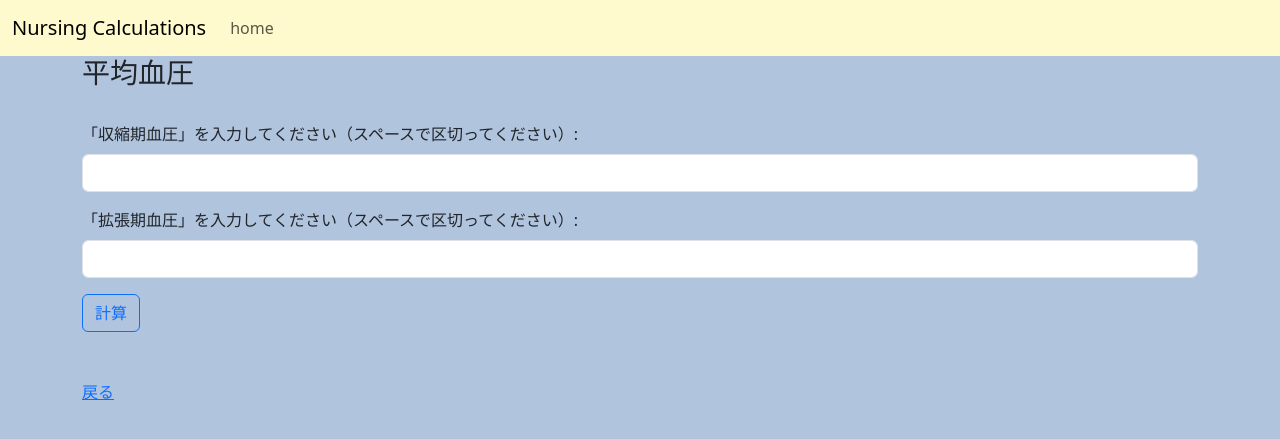
After one commit to yumikezuri/nurse, a Django app: page /calculate/bp/ in a window 1280 px wide. The commit adds this page. Shown: the top 439 px of the page. Run offline with Django 4.2, Linux system fonts and the light colour scheme.

Commit message:
[add]「平均血圧計算」機能実装
view.pyにおいてBPViewを追加．bp.htmlにおいて収縮期血圧と拡張期血圧を入力し，その値をもとに平均血圧を求めて画面に表示する．

```diff
--- /dev/null
+++ b/calculate/forms.py
@@ -0,0 +1,5 @@
+from django import forms
+
+class BPForm(forms.Form):
+    systolic_bp = forms.CharField(label='収縮期血圧', required=True)
+    diastolic_bp = forms.CharField(label='拡張期血圧', required=True)
--- /dev/null
+++ b/calculate/templates/calculate/bp.html
@@ -0,0 +1,34 @@
+{% extends 'base.html' %}
+
+{% block title %} 平均血圧計算 {% endblock %}
+
+{% block main %}
+<div class="container">
+    <h3>平均血圧</h3>
+    <br>
+    <form method="post">
+	{% csrf_token %}
+		<div class="mb-3">
+	      	<label for="id_systolic_bp" class="form-label">「収縮期血圧」を入力してください（スペースで区切ってください）:</label>
+	       	<input type="text" class="form-control" id="id_systolic_bp" name="systolic_bp" required>
+	   	</div>
+
+	   	<div class="mb-3">
+	      	<label for="id_diastolic_bp" class="form-label">「拡張期血圧」を入力してください（スペースで区切ってください）:</label>
+	       	<input type="text" class="form-control" id="id_diastolic_bp" name="diastolic_bp" required>
+	   	</div>
+
+	    <button type="submit" class="btn btn-outline-primary">計算</button>
+	</form>
+    {% if mean_bp %}
+    <div class="mt-3">
+        <p>平均血圧: {{ mean_bp }}</p>
+        <p>収縮期血圧の最大値: {{ max_systolic_bp }}</p>
+        <p>拡張期血圧の最小値: {{ min_diastolic_bp }}</p>
+    </div>
+    {% endif %}
+
+    <br><br>
+    <a href="{% url 'calculate:home' %}">戻る</a>
+</div>
+{% endblock %}
--- a/calculate/templates/calculate/home.html
+++ b/calculate/templates/calculate/home.html
@@ -4,7 +4,8 @@
 
 {% block main %}
 	<div class="container">
-	    <h1>メニュー</h1>
+	    <h3>menu</h3>
 	    <!-- ここにホーム画面のコンテンツを追加してください -->
+	    <a href="{% url 'calculate:bp' %}">平均血圧</a>
 	</div>
 {% endblock %}
--- a/calculate/urls.py
+++ b/calculate/urls.py
@@ -1,8 +1,9 @@
 from django.urls import path
-from .views import HomeView
+from .views import HomeView, BPView
 
 app_name = 'calculate'
 
 urlpatterns = [
     path('home/', HomeView.as_view(), name='home'),
+    path('bp/', BPView.as_view(), name='bp'),
 ]
--- a/calculate/views.py
+++ b/calculate/views.py
@@ -1,5 +1,10 @@
-from django.shortcuts import render
+from django.shortcuts import render, redirect
+from django.urls import reverse
+from django.http import HttpResponse
 from django.views import View
+from django.views.generic import FormView
+
+from .forms import BPForm
 
 # Create your views here.
 # ホーム画面
@@ -8,3 +13,30 @@ class HomeView(View):
 
     def get(self, request, *args, **kwargs):
         return render(request, self.template_name)
+
+
+# 平均血圧計算画面
+class BPView(FormView):
+    template_name = 'calculate/bp.html'
+    form_class = BPForm
+
+    def form_valid(self, form):
+        systolic_bp_values = form.cleaned_data['systolic_bp'].split()  # 収縮期血圧の値をリストに変換
+        diastolic_bp_values = form.cleaned_data['diastolic_bp'].split()  # 拡張期血圧の値をリストに変換
+
+        # 文字列を整数に変換
+        systolic_bp_values = list(map(int, systolic_bp_values))
+        diastolic_bp_values = list(map(int, diastolic_bp_values))
+
+        # 最大の収縮期血圧と最小の拡張期血圧を計算に使用
+        max_systolic_bp = max(systolic_bp_values)
+        min_diastolic_bp = min(diastolic_bp_values)
+
+        mean_bp = (max_systolic_bp - min_diastolic_bp) / 3 + min_diastolic_bp
+
+        context = self.get_context_data()
+        context['mean_bp'] = mean_bp
+        context['max_systolic_bp'] = max_systolic_bp
+        context['min_diastolic_bp'] = min_diastolic_bp
+
+        return self.render_to_response(context)
--- a/templates/base.html
+++ b/templates/base.html
@@ -14,13 +14,24 @@
 
 	</head>
 
-	<body>
+	<body style="background-color: #b0c4de;">
 
-		<div>
-			<nav>
-				<div>看護計算</div>
-			</nav>
-		</div>
+		<nav class="navbar navbar-expand-lg navbar-light" style="background-color: #fffacd;">
+		  	<div class="container-fluid">
+		    	<a class="navbar-brand" href="#">Nursing Calculations</a>
+		    	<button class="navbar-toggler" type="button" data-toggle="collapse" data-target="#navbarNav" aria-controls="navbarNav" aria-expanded="false" aria-label="Toggle navigation">
+		      		<span class="navbar-toggler-icon"></span>
+		    	</button>
+		    	<div class="collapse navbar-collapse" id="navbarNav">
+		      		<ul class="navbar-nav me-auto">
+		        		<li class="nav-item">
+		          			<a class="nav-link" href="{% url 'calculate:home' %}">home</a>
+		        		</li>
+		        		<!-- 他のメニュー項目を追加する場合はここに追加 -->
+		      		</ul>
+		    	</div>
+		  	</div>
+		</nav>
 
 
 		{% block main %}
```
